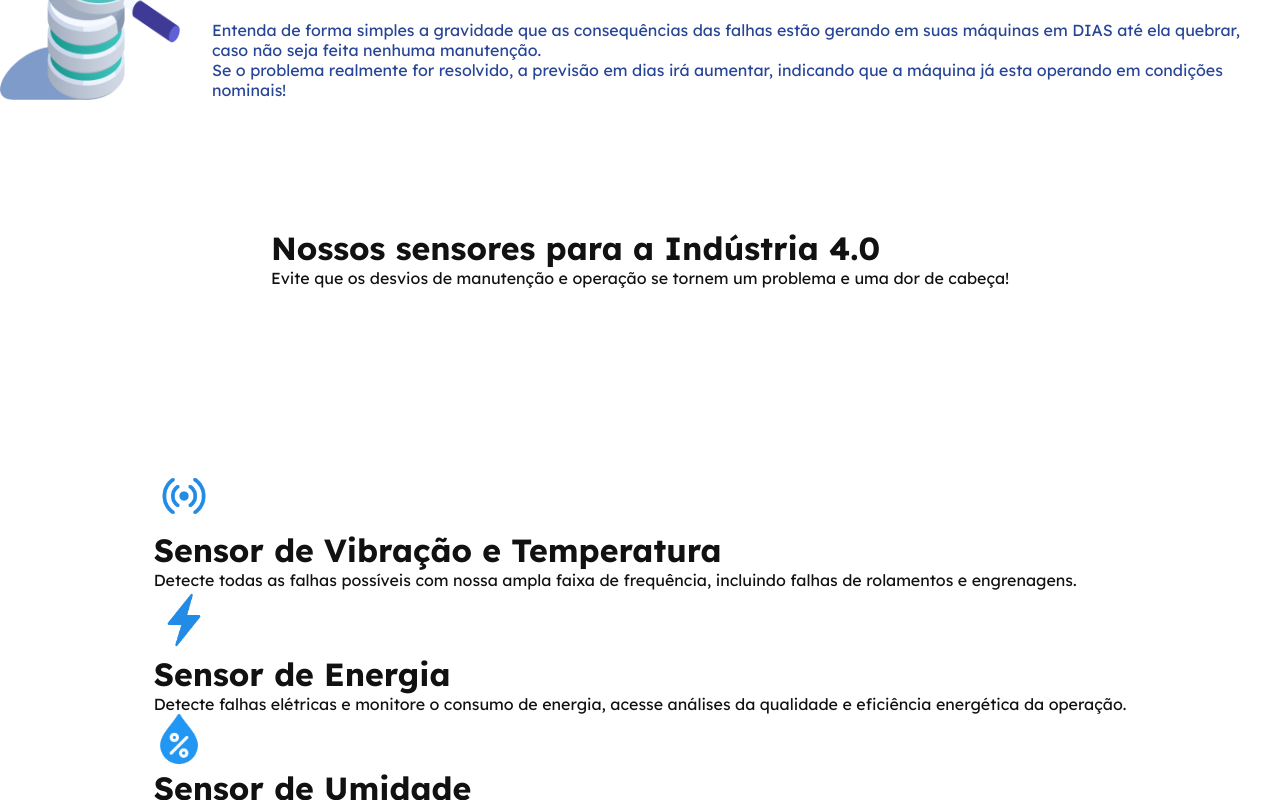
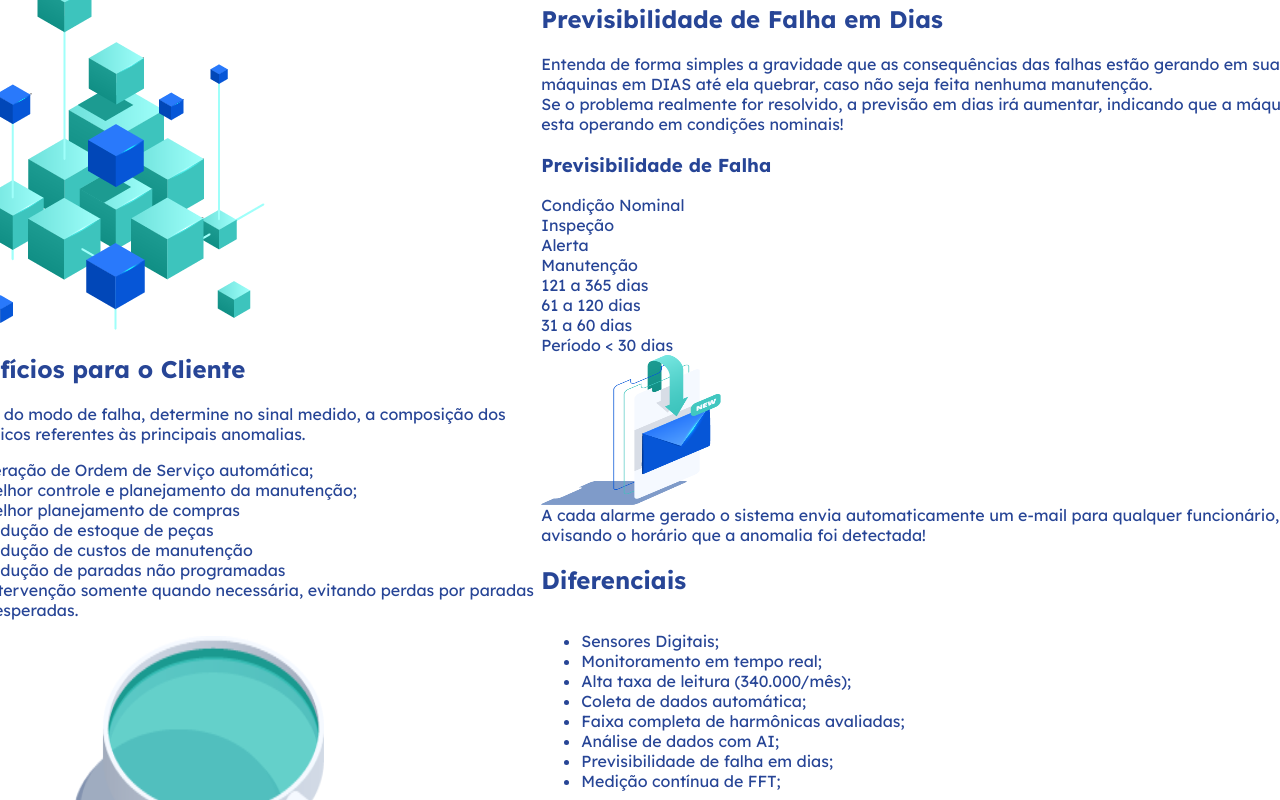
Before and after one commit to estevaolibardi/lektor-pagge, a Next.js app: page /about in a window 1280 px wide. Shown: the part 1580-2380 px from the top of the page. Built offline with nearby package versions, Linux system fonts and the light colour scheme.

Commit message:
feat: fx4

```diff
--- a/pages/about.tsx
+++ b/pages/about.tsx
@@ -19,6 +19,8 @@ import {
   Box2,
   Box3,
   Card,
+  Wrapper,
+  Info,
 } from '../styles/aboutstyle';
 
 interface NavProps {
@@ -125,33 +127,77 @@ export default function About({
             </p>
           </div>
         </Box1>
+        <Wrapper>
           <Box2>
             <div>
               <h2>Modo de Falha</h2>
               <p>
-              Através do modo de falha, tenha a probabilidade das principais
-              causas que estão gerando falhas em suas máquinas:
+                Através do modo de falha, determine no sinal medido, a
+                composição dos harmônicos referentes às principais anomalias, e
+                tenha a provável causa de falha em sua máquina!
+              </p>
+            </div>
+
+            <div>
+              <div>
+                <h3>Prognóstico</h3>
+                <p>Folga Mêcanica</p>
+                <p>Desalinhamento</p>
+                <p>Engrenagem</p>
+              </div>
+              <div>
+                <h3>Impacto</h3>
+                <p>71,096%</p>
+                <p>16,589%</p>
+                <p>05,925%</p>
+              </div>
+            </div>
+
+            <div>
+              <Image
+                src="/data.png"
+                alt="data"
+                priority
+                width={325}
+                height={359}
+              />
+            </div>
+
+            <div>
+              <h2>Benefícios para o Cliente</h2>
+              <p>
+                Através do modo de falha, determine no sinal medido, a
+                composição dos harmônicos referentes às principais anomalias.
               </p>
               <ul>
-              <li>Folga Mecânica</li>
-              <li>Roçamento</li>
-              <li>Lubrificação</li>
-              <li>Desalinhamento</li>
+                <li>Geração de Ordem de Serviço automática;</li>
+                <li>Melhor controle e planejamento da manutenção;</li>
+                <li>Melhor planejamento de compras</li>
+                <li>Redução de estoque de peças</li>
+                <li>Redução de custos de manutenção</li>
+                <li>Redução de paradas não programadas</li>
+                <li>
+                  Intervenção somente quando necessária, evitando perdas por
+                  paradas inesperadas.
+                </li>
               </ul>
             </div>
+
+            <div>
               <Image
-            src="/ai.png"
-            alt="factory_isometric"
+                src="/previsao.png"
+                alt="data"
                 priority
                 width={500}
                 height={500}
               />
+            </div>
           </Box2>
 
           <Box3>
             <div>
               <Image
-              src="/previsao.png"
+                src="/ai.png"
                 alt="factory_isometric"
                 priority
                 width={500}
@@ -172,7 +218,55 @@ export default function About({
                 nominais!
               </p>
             </div>
+
+            <div>
+              <h3>Previsibilidade de Falha</h3>
+              <div>
+                <div>
+                  <p>Condição Nominal</p>
+                  <p>Inspeção</p>
+                  <p>Alerta</p>
+                  <p>Manutenção</p>
+                </div>
+                <div>
+                  <p>121 a 365 dias</p>
+                  <p>61 a 120 dias</p>
+                  <p>31 a 60 dias</p>
+                  <p>Período &lt; 30 dias</p>
+                </div>
+              </div>
+            </div>
+
+            <div>
+              <Image
+                src="/contadu.png"
+                alt="data"
+                priority
+                width={500}
+                height={500}
+              />
+              <p>
+                A cada alarme gerado o sistema envia automaticamente um e-mail
+                para qualquer funcionário, avisando o horário que a anomalia foi
+                detectada!
+              </p>
+            </div>
+
+            <div>
+              <h2>Diferenciais</h2>
+              <ul>
+                <li>Sensores Digitais;</li>
+                <li>Monitoramento em tempo real;</li>
+                <li>Alta taxa de leitura (340.000/mês);</li>
+                <li>Coleta de dados automática;</li>
+                <li>Faixa completa de harmônicas avaliadas;</li>
+                <li>Análise de dados com AI;</li>
+                <li>Previsibilidade de falha em dias;</li>
+                <li>Medição contínua de FFT;</li>
+              </ul>
+            </div>
           </Box3>
+        </Wrapper>
 
         <Card>
           <div>
--- a/styles/aboutstyle.ts
+++ b/styles/aboutstyle.ts
@@ -437,7 +437,6 @@ export const Box1 = styled.div`
   margin-top: 8rem;
   justify-content: space-around;
   color: #274596;
-  margin-bottom: 2rem;
 
   @media screen and (min-width: 1366px) {
     margin-top: 6rem;
@@ -489,7 +488,7 @@ export const Box1 = styled.div`
     }
 
     div {
-      width: 685px;
+      width: 615px;
 
       h1 {
         font-size: 1.6rem;
@@ -509,7 +508,7 @@ export const Box1 = styled.div`
       }
 
       p {
-        width: 545px;
+        width: 520px;
         font-size: 1.2rem;
       }
     }
@@ -518,64 +517,87 @@ export const Box1 = styled.div`
 
 export const Box2 = styled.div`
   width: 1025px;
-  margin-right: 10rem;
   display: flex;
+  flex-direction: column;
   justify-content: end;
   color: #274596;
   margin-bottom: 2rem;
 
-  img {
-    width: 350px;
-    height: 280px;
+  @media screen and (min-width: 1440px) {
+    width: 500px;
+    justify-content: start;
+
+    div {
+      p {
+        width: 465px;
+        font-size: 1.2rem;
       }
 
-  div {
-    width: 450px;
+      :nth-child(2) {
+        width: 320px;
+        height: 200px;
+        margin-top: 3rem;
+        border-radius: 20px;
+        justify-content: space-evenly;
         display: flex;
+        box-shadow: 0px 4px 5px 3px rgba(185, 220, 253, 1);
+
+        > div {
+          box-shadow: none;
+          width: 160px;
+          margin-top: 0;
+          display: flex;
+          justify-content: space-evenly;
           flex-direction: column;
 
+          h3 {
+            margin-top: 0;
+          }
+
+          :last-child {
+            width: 100px;
+            flex-direction: column;
+            text-align: end;
+
+            p {
+              width: 100%;
+            }
+          }
+        }
+      }
+
+      :nth-child(3) {
+        img {
+          height: 280px;
+          width: 280px;
+          margin-left: 4rem;
+          margin-top: 5rem;
+          margin-bottom: 4rem;
+        }
+      }
+
+      :nth-child(4) {
         ul {
-      padding: 1rem;
+          padding: 1.4rem;
+          width: 460px;
           font-size: 1.1rem;
         }
 
         p {
-      font-size: 1.2rem;
-      width: 390px;
-    }
-
-    h2 {
-      font-size: 1.3rem;
-      font-weight: 500;
+          width: 420px;
         }
       }
 
-  @media screen and (min-width: 1440px) {
-    width: 995px;
-    justify-content: space-around;
-
+      :last-child {
         img {
-      height: 330px;
+          :last-child {
+            width: 220px;
+            height: 150px;
+            margin-left: 6rem;
+            margin-bottom: 0;
+            margin-top: 4rem;
           }
-
-    div {
-      width: 560px;
-
-      ul {
-        font-size: 1.2rem;
         }
-
-      h1 {
-        font-size: 1.7rem;
-      }
-
-      h2 {
-        font-size: 1.4rem;
-      }
-
-      p {
-        width: 490px;
-        font-size: 1.2rem;
       }
     }
   }
@@ -583,11 +605,11 @@ export const Box2 = styled.div`
 
 export const Box3 = styled.div`
   display: flex;
+  flex-direction: column;
   justify-content: center;
   color: #274596;
-  gap: 2rem;
   margin-bottom: 8rem;
-  align-items: center;
+  align-items: start;
 
   img {
     width: 180px;
@@ -599,11 +621,9 @@ export const Box3 = styled.div`
     flex-direction: column;
   }
 
-  @media screen and (min-width: 1366px) {
+  /* @media screen and (min-width: 1366px) {
     width: 1025px;
     justify-content: end;
-    margin-top: 1rem;
-    gap: 4rem;
 
     img {
       width: 210px;
@@ -631,33 +651,31 @@ export const Box3 = styled.div`
           font-size: 1.1rem;
         }
 
-        ul {
-          padding: 1rem;
-        }
-
         h2 {
           font-size: 1.3rem;
           font-weight: 500;
         }
       }
     }
-  }
+  } */
 
   @media screen and (min-width: 1440px) {
-    width: 1400px;
-    justify-content: end;
-    margin-top: 1rem;
+    width: 465px;
+    justify-content: start;
 
     img {
-      width: 250px;
-      height: 200px;
+      width: 330px;
+      height: 280px;
+      margin-top: -3rem;
+      margin-bottom: 1rem;
+      margin-left: 3rem;
     }
 
     > div {
       flex-direction: center;
       align-items: center;
 
-      :last-child {
+      :nth-child(2) {
         width: 655px;
         display: flex;
         align-self: start;
@@ -670,13 +688,106 @@ export const Box3 = styled.div`
 
         h2 {
           font-size: 1.4rem;
+          font-weight: 500;
         }
 
         p {
-          width: 545px;
+          width: 490px;
           font-size: 1.2rem;
+          margin-bottom: 2rem;
+        }
+      }
+
+      :nth-child(3) {
+        width: 375px;
+        height: 240px;
+        align-items: start;
+        margin-top: 1rem;
+        margin-right: 0;
+        justify-content: space-around;
+        flex-direction: column;
+        border-radius: 20px;
+        box-shadow: 2px 3px 5px 3px rgb(185 220 253);
+
+        h3 {
+          width: 375px;
+          font-weight: 500;
+          text-align: start;
+          margin-left: 1rem;
+          margin-top: 1rem;
+        }
+
+        p {
+          margin-bottom: 1rem;
+          font-size: 1.1rem;
+        }
+
+        div {
+          flex-direction: row;
+          justify-content: center;
+          width: 100%;
+          div {
+            flex-direction: column;
+            width: 185px;
+
+            :last-child {
+              width: 150px;
+              text-align: end;
+            }
+          }
+        }
+      }
+
+      :nth-child(4) {
+        width: 100%;
+        display: flex;
+        align-items: flex-start;
+
+        img {
+          width: 250px;
+          height: 250px;
+          margin-top: 4rem;
+          margin-bottom: 0;
+          margin-left: 3rem;
+        }
+
+        p {
+          width: 400px;
+          font-size: 1.1rem;
+          margin-top: 2rem;
+          margin-bottom: 2rem;
+          text-align: start;
+        }
+      }
+
+      :last-child {
+        width: 100%;
+
+        h2 {
+          width: 100%;
+          text-align: start;
+        }
+
+        ul {
+          padding: 0 1.4rem;
+          line-height: 1.6rem;
+          margin: 0;
+          width: 100%;
+          font-size: 1.1rem;
         }
       }
     }
   }
 `;
+
+export const Wrapper = styled.div`
+  display: flex;
+  width: 1400px;
+  justify-content: center;
+`;
+
+export const Info = styled.div`
+  display: flex;
+  width: 400px;
+  justify-content: center;
+`;
```
Also changed, not shown: public/contadu.png (added), public/data.png (added). Lines whose indentation alone changed are shown as unchanged.
